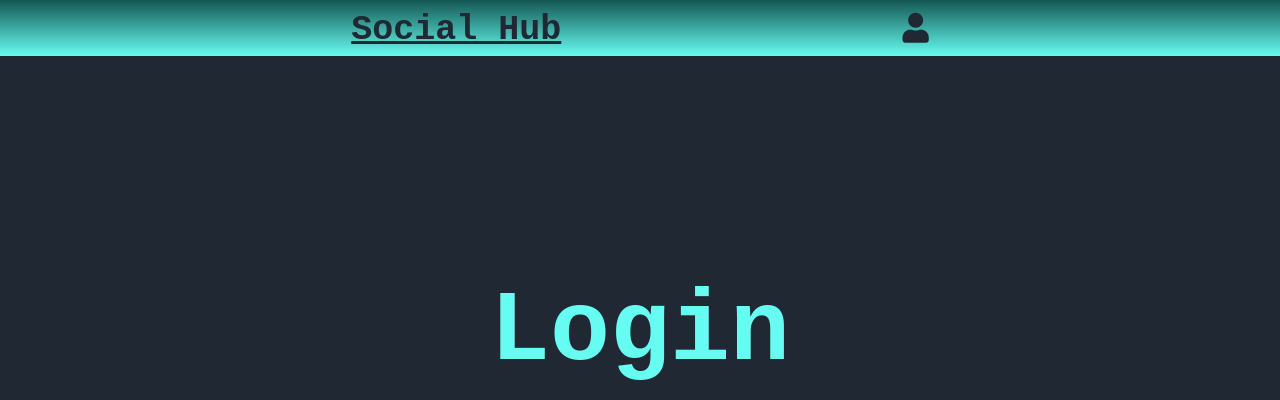
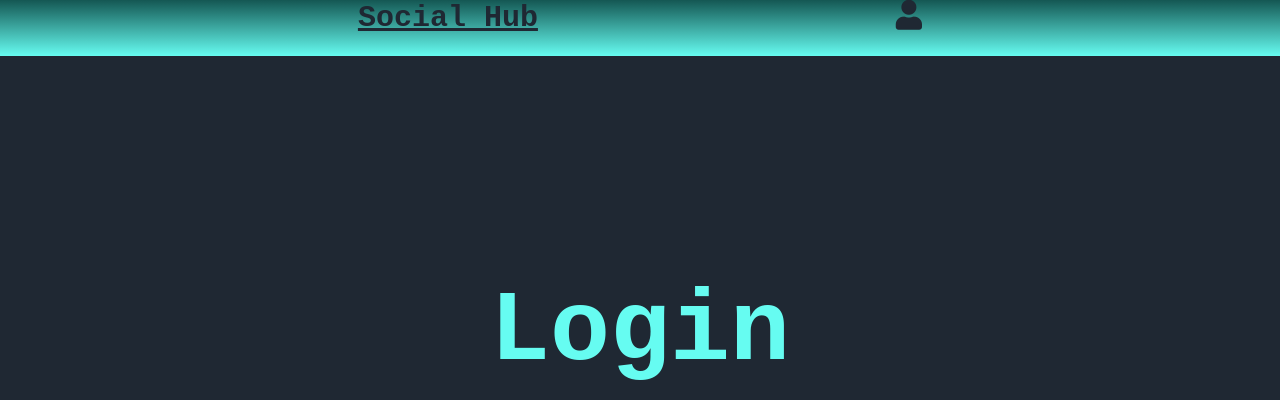
Before and after one commit to Circe-s-House/pikpok, a PHP site: page /pikpok/index.php in a window 1280 px wide. Shown: the top 400 px of the page. Run offline with PHP 8.4, Linux system fonts and the light colour scheme.

Commit message:
gia thn sofia re gamoto

```diff
--- a/header.php
+++ b/header.php
@@ -8,7 +8,7 @@
 		<meta charset="utf-8">
 		<meta name="description" content="This is an example of a meta description. This will often show up in search results.">
 		<meta name=viewport content="width=device-width, initial-scale=1">
-		<title>Pik Pok</title>
+		<title>SocialHub</title>
 		<link rel="stylesheet" href="https://unpkg.com/aos@next/dist/aos.css" />
         <link rel="stylesheet" href="https://use.fontawesome.com/releases/v5.7.2/css/all.css"
             integrity="sha384fnmOCqbTlWIlj8LyTjo7mOUStjsKC4pOpQbqyi7RrhN7udi9RwhKkMHpvLbHG9Sr" crossorigin="anonymous">
--- a/styles/styles.css
+++ b/styles/styles.css
@@ -154,16 +154,16 @@ header{
     width: 100%;
     text-align: center;
     background: linear-gradient(to top, #66fcf1, #145753);
-    padding: 1rem;
+    /*padding: 1rem;*/
     position: fixed;
-    margin-bottom: 56px;
+    /*margin-bottom: 56px;*/
 	z-index: 1;
 }
 
 
 
 header h1{
-	font-size: 3.5rem;
+	font-size: 3rem;
     color: #1F2833;
 }
 
```
